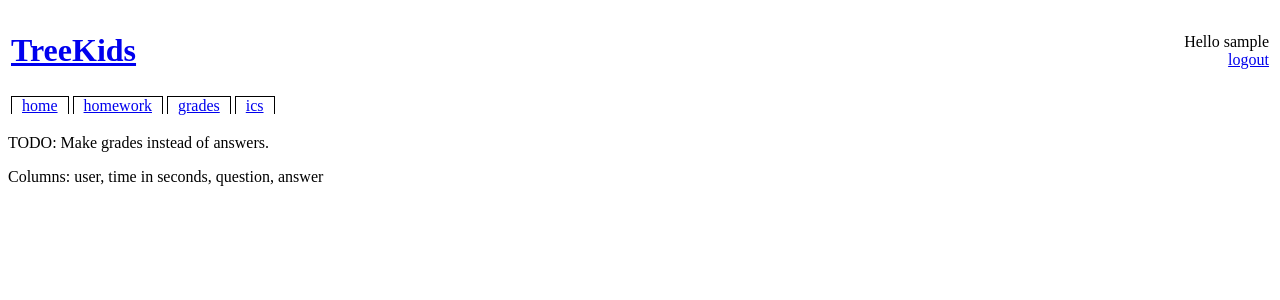
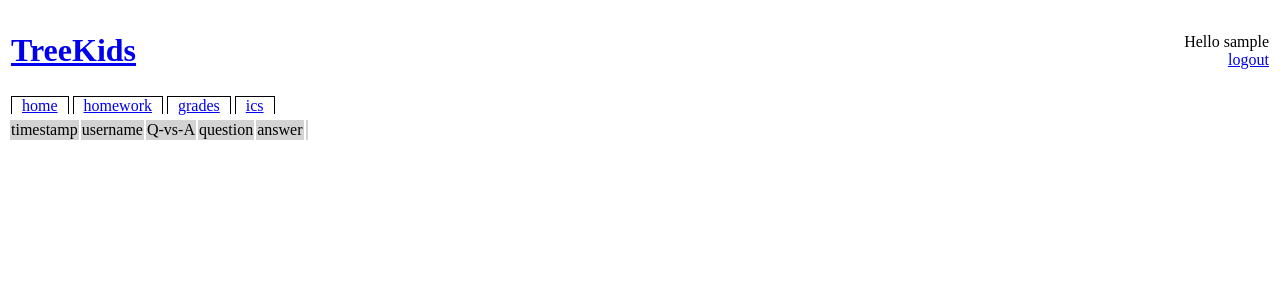
Before and after one commit to arthurw9/treekids, a Flask app: page /grades in a window 1280 px wide. Shown: the top 300 px of the page. Run offline with Flask 2, Linux system fonts and the light colour scheme; the visitor is signed in with stand-in values (Sample User, id 1); data that the repository does not hold is empty.

Commit message:
Answers are recorded in a simpler format.

```diff
--- a/answers.py
+++ b/answers.py
@@ -11,8 +11,8 @@ def record_question(question):
   app.logger.info("Question %s, %s" % (username, question))
   with app.app_context():
     db = db_utils.get_db()
-    db.cursor().execute("insert into questions(username, question, ts) " +
-                        "values(?, ?, ?)", [username, question, ts])
+    db.cursor().execute("insert into answers(username, ts, question, question_only) " +
+                        "values(?, ?, ?, ?)", [username, ts, question, "Ques"])
     db.commit()
 
 def record_answer(question, answer):
@@ -21,21 +21,20 @@ def record_answer(question, answer):
   app.logger.info("Answer %s, %s, %s" % (username, question, answer))
   with app.app_context():
     db = db_utils.get_db()
-    db.cursor().execute("insert into answers(username, question, answer, ts) " +
-                        "values(?, ?, ?, ?)", [username, question, answer, ts])
+    db.cursor().execute("insert into answers(username, ts, question, question_only, answer) " +
+                        "values(?, ?, ?, ?, ?)", [username, ts, question, "Ans", answer])
     db.commit()
 
 def query_answers(user_query):
   with app.app_context():
     db = db_utils.get_db()
-    sql_query = """select q.username, a.ts - q.ts, q.question, a.answer
-                   from questions q left join answers a
-                   on a.username = q.username and q.question = a.question """
+    sql_query = """select ts, username, question_only, question, answer
+                   from answers a """
     if user_query:
-      cur = db.execute(sql_query + "where q.username = ? order by 3, 2", [user_query])
+      cur = db.execute(sql_query + "where username = ? order by 1", [user_query])
     else:
-      cur = db.execute(sql_query + "order by 1, 3, 2")
-    rv = cur.fetchall()
+      cur = db.execute(sql_query + "order by 1, 2")
+    rows = cur.fetchall()
     cur.close()
-    app.logger.info(str(rv))
-  return rv
+  rows.insert(0, ["timestamp", "username", "Q-vs-A", "question", "answer"])
+  return rows
--- a/flask_app.py
+++ b/flask_app.py
@@ -25,9 +25,6 @@ def ics_page():
       user_query = flask.request.form["user_query"]
       rows = maintenance.query_users(user_query)
     if "answers_time_button" in flask.request.form:
-      user_query = flask.request.form["user_query"]
-      rows = answers.query_answers(user_query)
-    if "answers_question_button" in flask.request.form:
       user_query = flask.request.form["user_query"]
       rows = answers.query_answers(user_query)
 
--- a/schema.sql
+++ b/schema.sql
@@ -10,7 +10,11 @@ values
   ("edmundo", "", "ics_user");
 
 drop table if exists questions;
-create table questions (username text, question text, ts integer);
 
 drop table if exists answers;
-create table answers (username text, question text, answer text, ts integer);
+create table answers (
+  username text,
+  ts integer,
+  question text,
+  question_only text,
+  answer text);
--- a/templates/grades.html
+++ b/templates/grades.html
@@ -1,14 +1,22 @@
 {% extends "treekids.html" %}
 {% block content %}
-<p>TODO: Make grades instead of answers.
-<p>Columns: user, time in seconds, question, answer
 <table>
 {% for row in rows %}
-  <tr>
+  <tr
+     {% if loop.index == 1 %}
+       bgcolor=lightgrey
+     {% elif row[2] == "Ques" %}
+       bgcolor=pink
+     {% else %}
+       bgcolor=white
+     {% endif %}
+  >
     <td>{{ row[0] }}</td>
     <td>{{ row[1] }}</td>
     <td>{{ row[2] }}</td>
     <td>{{ row[3] }}</td>
+    <td>{{ row[4] }}</td>
+    <td>{{ row[5] }}</td>
   </tr>
 {% endfor %}
 </table>
```
Also changed, not shown: templates/ics.html (+12 -2 lines).
